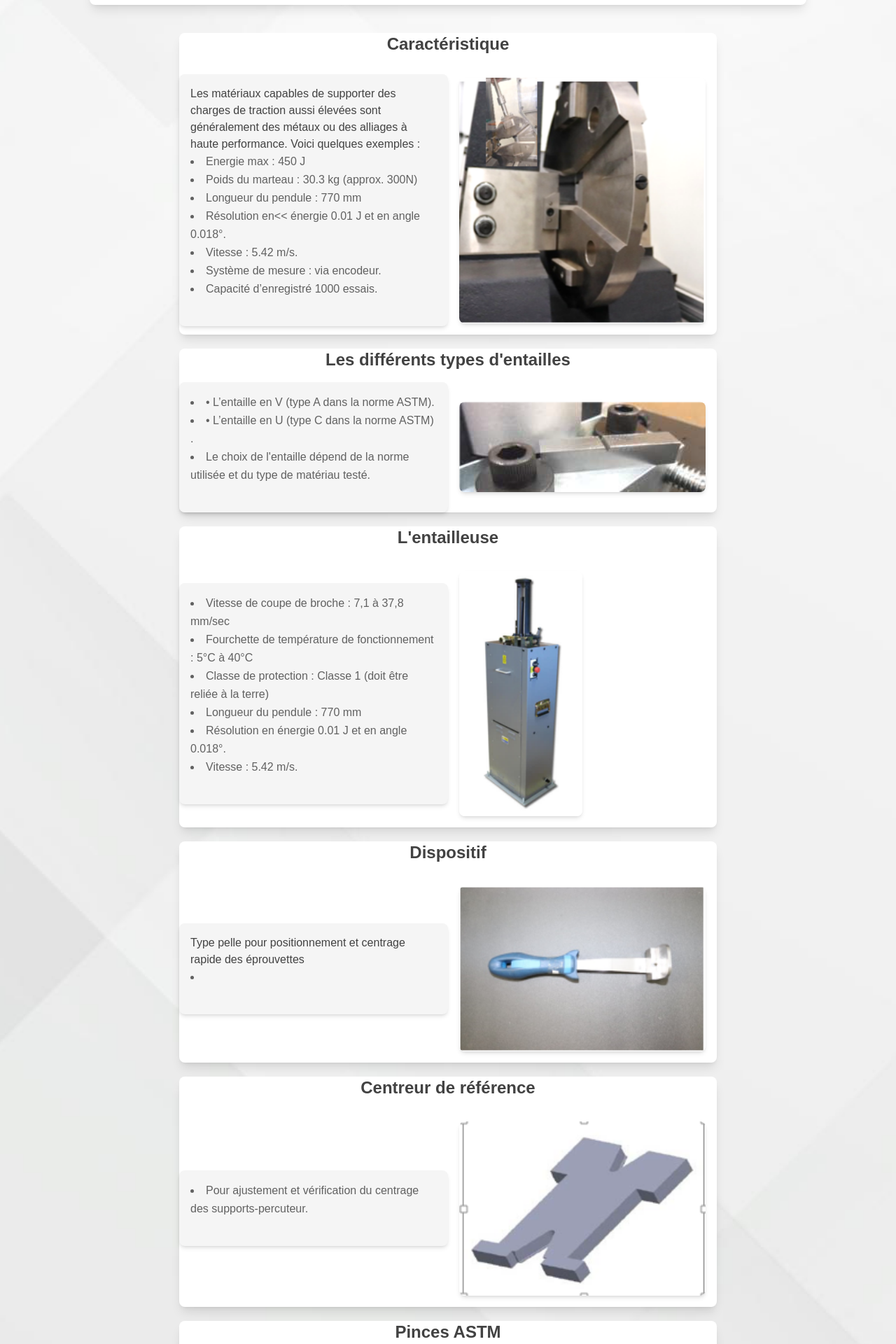
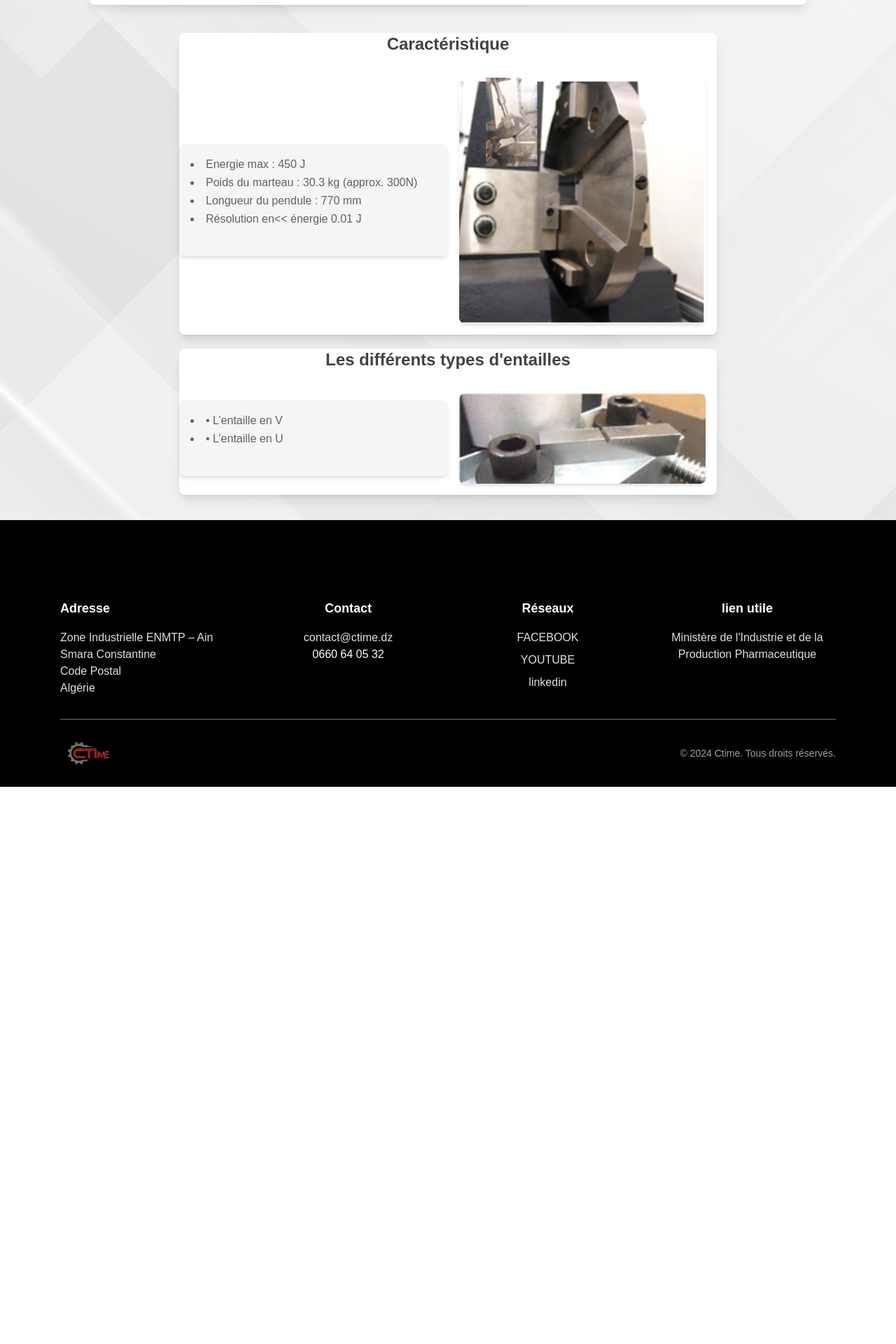
Before and after one commit to houssem255/first_projet, a Next.js app: page /resilience in a window 1280 px wide. Shown: the part 1319-3239 px from the top of the page at 70% size. After the commit the page ends 2443 px from the top, so only its background shows below. Built offline with nearby package versions, Linux system fonts and the light colour scheme.

Commit message:
'ctimedzhoussemilyes'

```diff
--- a/src/app/nav/page.js
+++ b/src/app/nav/page.js
@@ -6,17 +6,30 @@ import Image from 'next/image';
 const EtalonnagePage = () => {
   const services = [
     {
-      title: "Qu'est-ce la fatigue d'un matériau ?",
+      title: "",
       définitions: [
         {
-          subtitle: "La fatigue d’un matériau désigne le phénomène de détérioration progressive et finalement la rupture d’un matériau sous l’effet de charges répétées qui sont généralement inférieures à la charge maximale que le matériau peut supporter en une seule application. ",
+          subtitle: "",
           items: [
-            "Ce processus de fatigue est particulièrement pertinent pour les matériaux utilisés dans des structures ou des composants soumis à des cycles de charge répétés au cours de leur utilisation normale, comme dans l’aéronautique ou l’automobile. ",
+            "Capacité en essai dynamique ±100KN. ",
+            "Capacité en essai statique ±150KN.",
+            "Fréquence de 0.01Hz à 50 Hz.",
+            "De 1 à 100% de sa capacité.",
+            "Distance verticale entre la cellule de charge et la table rainurée 950mm.",
+            "Distance entre colonnes 520mm.",
+            "Amplitude ± 75mm.",
+            "Course du piston ± 150mm. ",
+            "Amplitude dynamique ±75 à 0.25 Hz /±0.4mm à 50Hz.",
+            "Capteur de déplacement numérique SSI résolution r=0.0005.",
+            "Groupe hydraulique débit 45l/mn avec refroidissement air-eau." ,
+            "Système d’alignement mécanique monté entre la cellule de charge et la traverse.",
+            "Système de contrôle type MD58.",
+
 
           ],
         },
       ],
-      images: ["/materaux.png"],
+      images: ["/Capturehb.PNG"],
     },
     {
       title: "Qu'est-ce qu'un essai de fatigue ?",
@@ -100,6 +113,12 @@ const EtalonnagePage = () => {
       />
 
       <h1 className="text-4xl font-extrabold text-red-600 mb-6 text-center">essai de fatigue</h1>
+      <section className="bg-white shadow-lg rounded-lg p-8 mb-10 w-full max-w-5xl">
+        <h2 className="text-3xl font-semibold text-gray-800 mb-4 text-center">Introduction</h2>
+        <p className="text-gray-700 text-lg leading-relaxed">
+        L'essai de fatigue est un type d'essai mécanique visant à déterminer la résistance d'un matériau à des charges cycliques répétées. Contrairement aux essais statiques (traction, compression, flexion), l'essai de fatigue simule les conditions réelles de service où les matériaux sont soumis à des sollicitations variables dans le temps.
+        </p>
+      </section>
 
 
 
@@ -141,7 +160,7 @@ const EtalonnagePage = () => {
                   key={idx}
                   src={img}
                   alt={service.title}
-                  className="w-full h-48 object-cover rounded-lg shadow-md transition-transform transform hover:scale-105"
+                  className={`w-full ${service.title === "" || service.title === "L'entailleuse"|| service.title === "• Échelle de Rockwell :" ? 'max-w-[50%]' : 'max-w-[500px]'} h-auto object-contain rounded-lg shadow-md transition-transform transform hover:scale-105`}
                   initial={{ opacity: 0, scale: 0.8 }}
                   animate={{ opacity: 1, scale: 1 }}
                   transition={{ duration: 0.5 }}
--- a/src/app/resilience/page.js
+++ b/src/app/resilience/page.js
@@ -8,15 +8,13 @@ const EtalonnagePage = () => {
       title: "Caractéristique ",
       définitions: [
         {
-          subtitle: "Les matériaux capables de supporter des charges de traction aussi élevées sont généralement des métaux ou des alliages à haute performance. Voici quelques exemples :",
+
           items: [
             "Energie max : 450 J ",
             "Poids du marteau : 30.3 kg (approx. 300N)",
             "Longueur du pendule :  770 mm ",
-            "Résolution en<< énergie 0.01 J et en angle 0.018°.",
-            "Vitesse : 5.42 m/s.",
-            "Système de mesure : via encodeur.",
-            "Capacité d’enregistré 1000 essais.",
+            "Résolution en<< énergie 0.01 J",
+
 
           ],
         },
@@ -29,63 +27,16 @@ const EtalonnagePage = () => {
         {
 
           items: [
-            "•	L’entaille en V (type A dans la norme ASTM).",
-            "•	L’entaille en U (type C dans la norme ASTM) .",
-            "Le choix de l'entaille dépend de la norme utilisée et du type de matériau testé.",
+            "•	L’entaille en V ",
+            "•	L’entaille en U ",
+
 
           ],
         },
       ],
       images: ["/Eprouvette 10mm avec entaille V 2 mm.png"],
     },
-    {
-      title: "L'entailleuse",
-      définitions: [
-        {
-          items: [
-            "Vitesse de coupe de broche : 7,1 à 37,8 mm/sec ",
-            "Fourchette de température de fonctionnement : 5°C à 40°C ",
-            "Classe de protection : Classe 1 (doit être reliée à la terre) ",
-            "Longueur du pendule :  770 mm",
-            "Résolution en énergie 0.01 J et en angle 0.018°. ",
-            "Vitesse : 5.42 m/s.",
 
-          ],
-        },
-      ],
-      images: ["/Capture75.PNG"],
-    },
-    {
-      title: "Dispositif ",
-      définitions: [
-        {
-          subtitle: "Type pelle pour positionnement et centrage rapide des éprouvettes",
-        },
-      ],
-      images: ["/Capture712.PNG"],
-    },
-    {
-      title: "Centreur de référence",
-      définitions: [
-        {
-          items: [
-            "Pour ajustement et vérification du centrage des supports‐percuteur.",
-          ],
-        },
-      ],
-      images: ["/Capture46.PNG"],
-    },
-    {
-      title: "Pinces ASTM",
-      définitions: [
-        {
-          items: [
-            "Pour positionnement des éprouvettes sur les supports",
-          ],
-        },
-      ],
-      images: ["/Capture1456.PNG"],
-    },
 
   ];
 
@@ -93,7 +44,7 @@ const EtalonnagePage = () => {
     <div
       className="flex flex-col items-center p-4 min-h-screen"
       style={{
-        backgroundImage: "url('/4872987.jpg')", // Background image path
+        backgroundImage: "url('/4872987.jpg')",
         backgroundSize: "cover",
         backgroundPosition: "center",
         backgroundRepeat: "no-repeat",
--- a/src/app/services/labo2/page.js
+++ b/src/app/services/labo2/page.js
@@ -15,7 +15,7 @@ const LaboratoireDeMetrologie = () => {
   const services = [
     { icon: <FaRulerCombined className="text-4xl text-red-600 mx-auto mb-4" />, title: "Essai de Traction", description: "Essais spécifiques", link: '/traction', imgSrc: '/IMG_4411.JPG' },
     { icon: <FaCogs className="text-4xl text-red-600 mx-auto mb-4" />, title: "Essai de Dureté", description: "Mesures spécifiques", imgSrc: '/IMG_4138.JPG', link: '/durete' },
-    { icon: <FaDraftingCompass className="text-4xl text-red-600 mx-auto mb-4" />, title: "Essai de Charpty", description: "Analyse des performances sous chargement cyclique.", imgSrc: '/IMG_4418.JPG', link: '/resilience' },
+    { icon: <FaDraftingCompass className="text-4xl text-red-600 mx-auto mb-4" />, title: "Essai de Charpty", description: "Analyse des performances sous chargement cyclique.", imgSrc: '/Capture4.PNG', link: '/resilience' },
     { icon: <FaCheckCircle className="text-4xl text-red-600 mx-auto mb-4" />, title: "Essai de Fatigue", description: "Mesure de la ténacité à l&apos;impact.", imgSrc: '/IMG_4413.JPG', link: '/nav' },
 
     { icon: <FaObjectGroup className="text-4xl text-red-600 mx-auto mb-4" />, title: "Essai de Flexion", description: "Analyse de la résistance à la flexion .", link: '/flexion', imgSrc: '/Flexion.JPG' },
--- a/src/app/traction/page.js
+++ b/src/app/traction/page.js
@@ -5,10 +5,10 @@ import { motion } from 'framer-motion';
 const EtalonnagePage = () => {
   const services = [
     {
-      title: "Matériaux de haute résistance à la traction (environ 600 kN)",
+      title: "Matériaux de haute résistance à la traction jusqu'a 600 kN",
       définitions: [
         {
-          subtitle: "Les matériaux capables de supporter des charges de traction aussi élevées sont généralement des métaux ou des alliages à haute performance. Voici quelques exemples :",
+          subtitle: "Les matériaux capables de supporter des charges de traction aussi élevées sont généralement des métaux ou des alliages à haute performance.",
           items: [
             "Aciers haute résistance : (Aciers alliés, Aciers inoxydables)",
             "Alliages d’aluminium : (Alliages d'aluminium série 7000)",
@@ -20,7 +20,7 @@ const EtalonnagePage = () => {
       images: ["/Capture3.PNG"],
     },
     {
-      title: "Matériaux de faible résistance à la traction (environ 5 kN)",
+      title: "Matériaux de faible résistance à la traction jusqu'a 5 kN",
       définitions: [
         {
           subtitle: "Les matériaux de faible résistance à la traction sont généralement plus doux et plus faciles à déformer. On les retrouve souvent dans des applications où la flexibilité et l'absorption d'énergie sont primordiales. Voici quelques exemples :",
@@ -54,7 +54,7 @@ const EtalonnagePage = () => {
       images: ["/extention metre.png"],
     },
     {
-      title: "Essai de traction à température ambiante ",
+    title: "Essai de traction à température ambiante jusqu'a 1200 C° ",
       définitions: [
         {
           subtitle: "L’essai de traction à température ambiante est une méthode simple et efficace pour évaluer la résistance et la ductilité d'un matériau (23°C)",
```
Also changed, not shown: public/Capture4.PNG (added), public/Capturehb.PNG (added).
